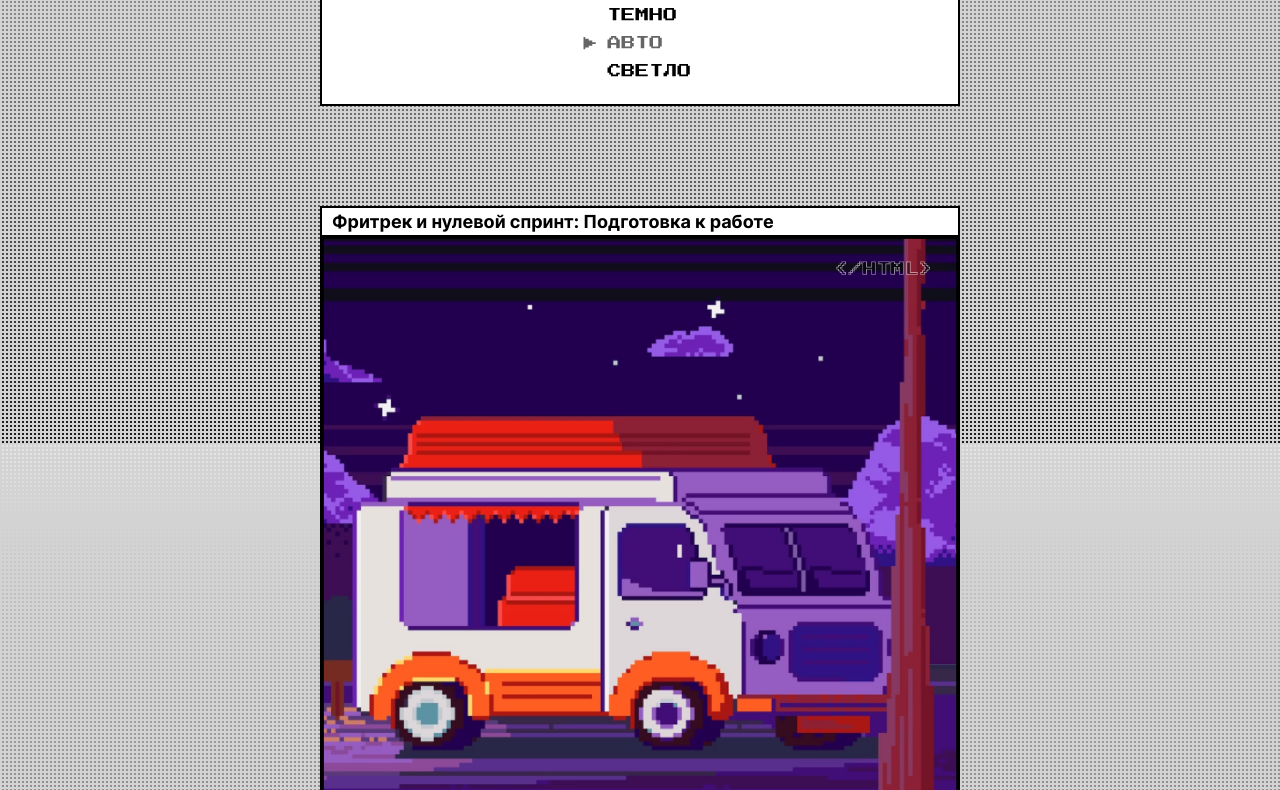
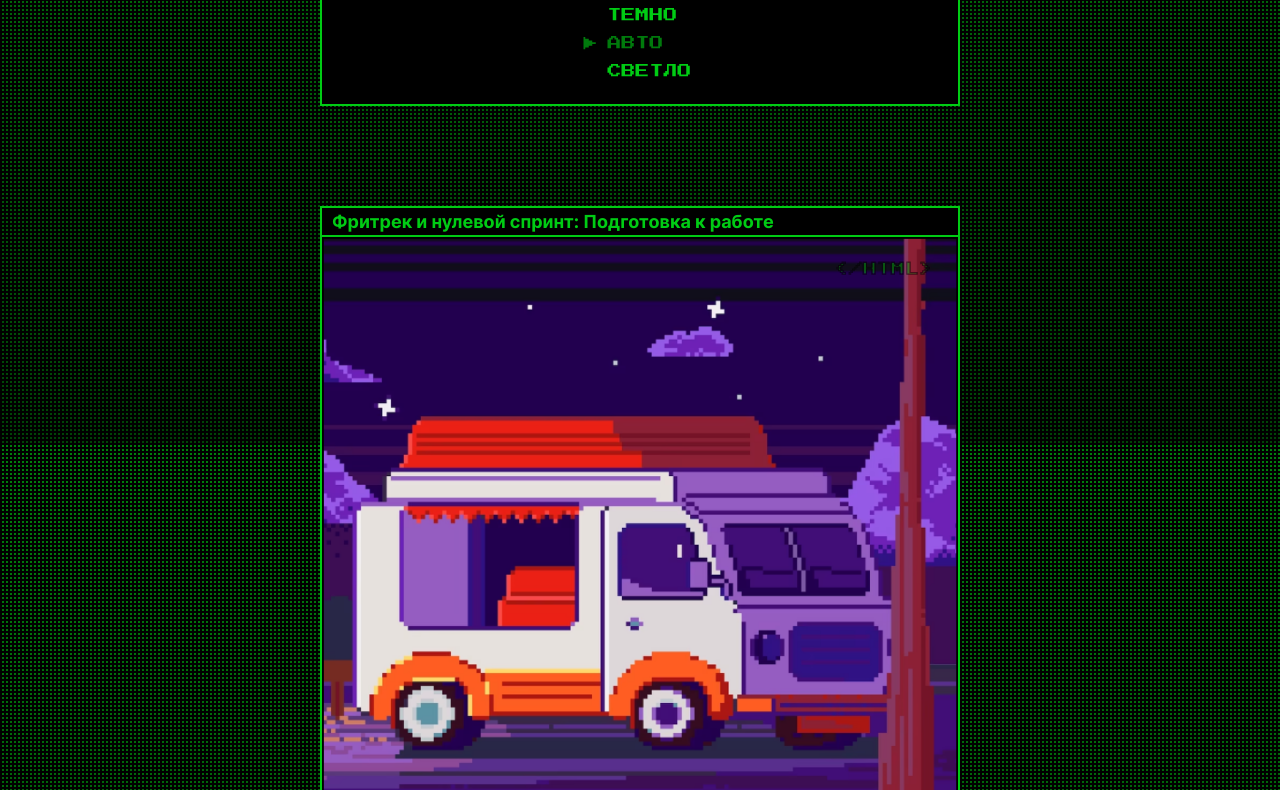
Before and after one commit to DaryaSave/zakrivayuschiy-teg-f, a plain HTML site: page index.html in a window 1280 px wide. Shown: the part 357-1147 px from the top of the page. Drawn offline with Linux system fonts and the dark colour scheme.

Commit message:
Правки после второго ревью

```diff
--- a/styles/variables.css
+++ b/styles/variables.css
@@ -19,3 +19,22 @@
 	--heart-sparks-color: #ff0000;
 	--floppy-fill-color: #fff;
 }
+
+@media (prefers-color-scheme: dark) {
+	:root {
+	--content-color: #00CC14;
+	--background-color: #000000;
+	--background-image: repeating-linear-gradient(
+        90deg,
+        #000 0 2px,
+        rgba(0, 0, 0, 0) 2px 4px
+    ),
+    repeating-linear-gradient(180deg, #000 0 2px, rgba(0, 0, 0, 0) 2px 4px),
+    linear-gradient(#007f0c, #004306);
+	--button-text-color: #00CC14;
+	--heart-contour-color: #00CC14;
+	--heart-fill-color: #00CC14;
+	--heart-sparks-color: #ff0000;
+	--floppy-fill-color:  #00CC14;
+  }
+}
```
